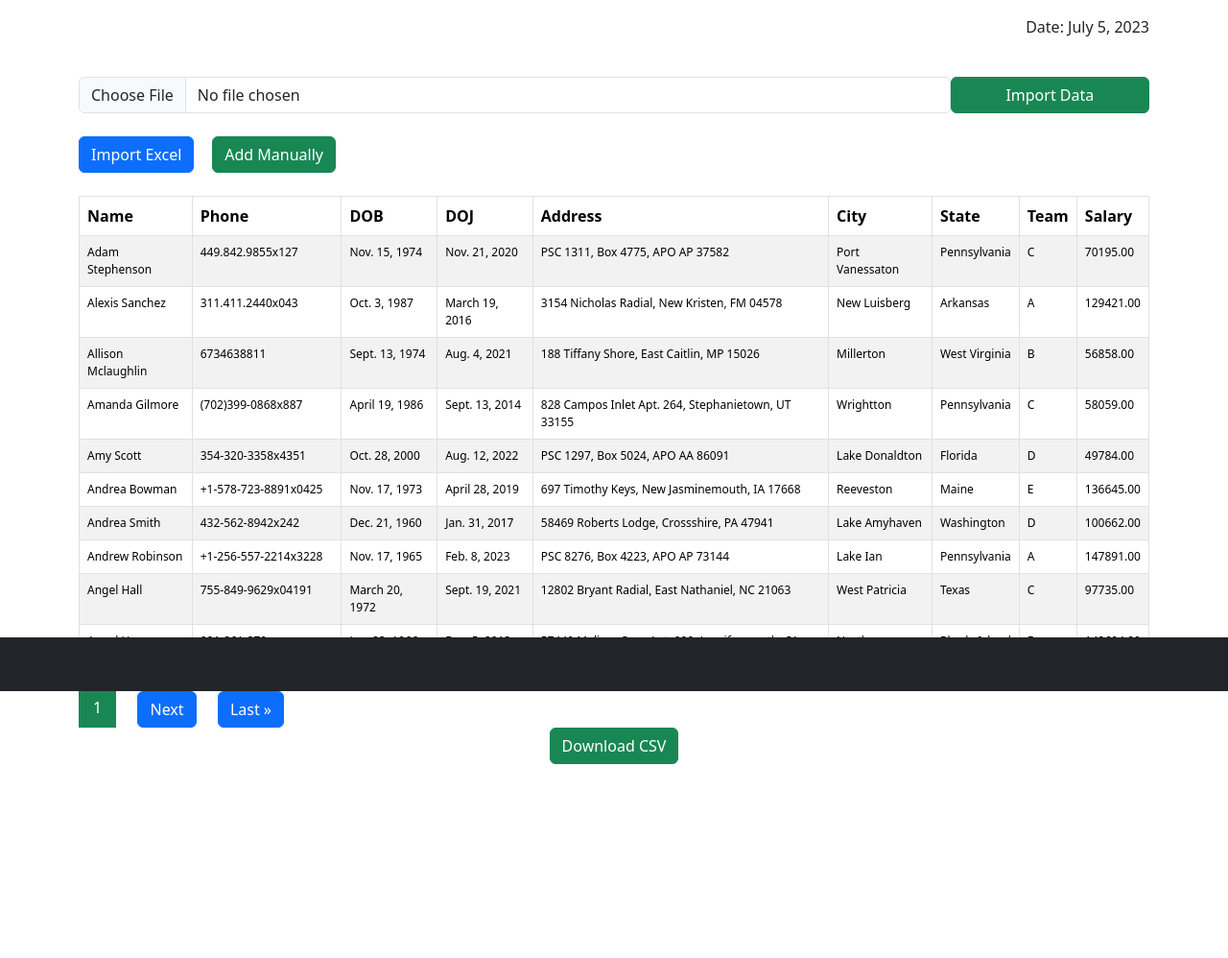
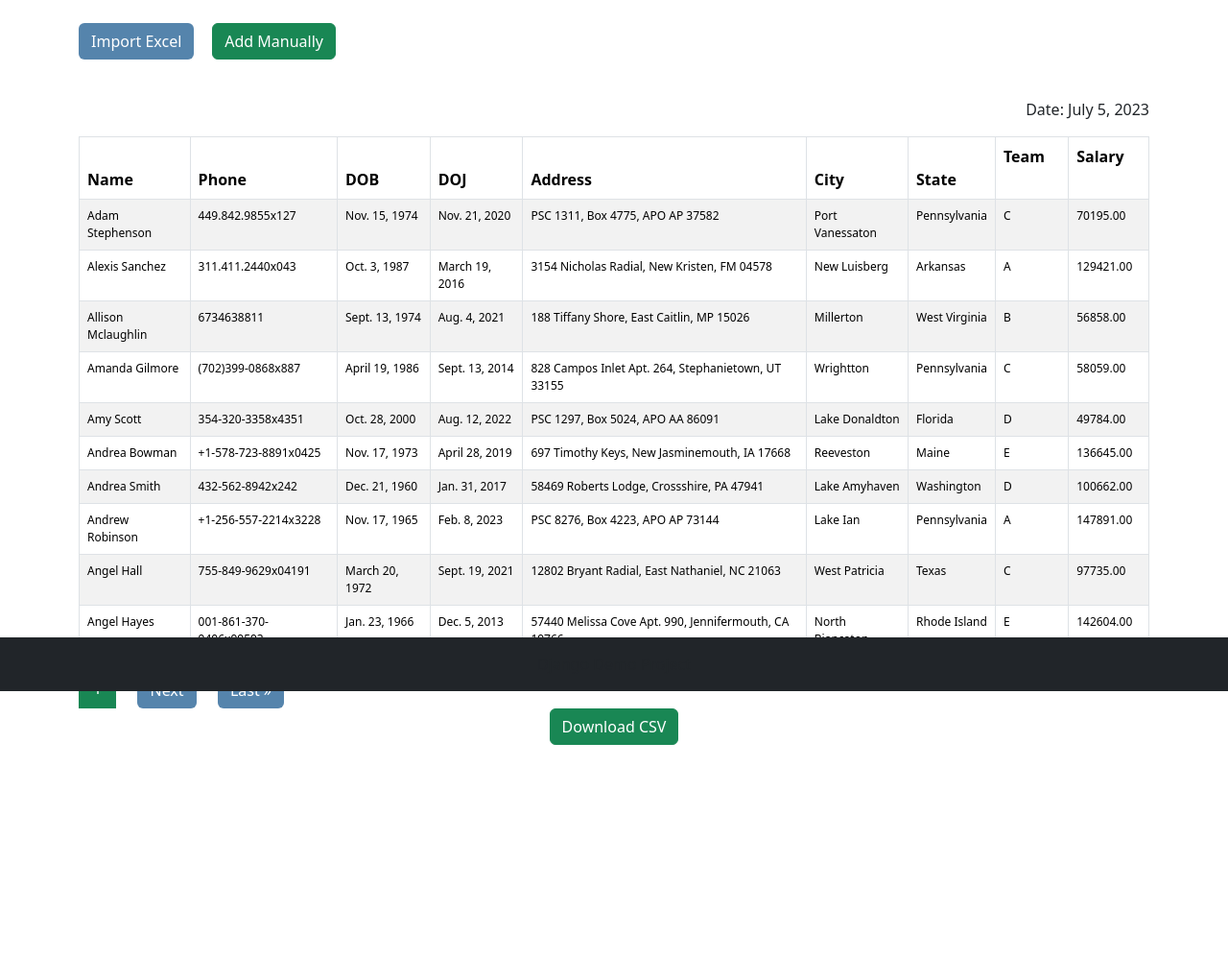
Before and after one commit to Neon2k2/Employee_directory, a Django app: page /?sort=name in a window 1280 px wide. Shown: the part 80-1078 px from the top of the page at 96% size. After the commit the page ends 856 px from the top, so only its background shows below. Run offline with Django 4.2, Linux system fonts and the light colour scheme; data comes from the database, SQL or seed files in the repository; both versions use the stored data as it was after the commit; some libraries are stand-ins or nearby versions.

Commit message:
added sorting and improved ui

```diff
--- a/Employee_details/settings.py
+++ b/Employee_details/settings.py
@@ -40,7 +40,7 @@ INSTALLED_APPS = [
     'django.contrib.staticfiles',
     'firstapp',
     'bootstrap5',
-    # 'pagination',
+    'fontawesome_5',
 ]
 
 MIDDLEWARE = [
--- a/firstapp/static/employees.js
+++ b/firstapp/static/employees.js
@@ -1,19 +1,22 @@
+
 document.addEventListener('DOMContentLoaded', function() {
+    debugger;
     const manualEntryBtn = document.getElementById('manualEntryBtn');
     const manualEntryForm = document.getElementById('manualEntryForm');
     const fileUploadBtn = document.getElementById('fileUploadBtn');
     const fileUploadForm = document.getElementById('fileUploadForm');
 
+    // Hide the fileUploadForm initially
+    fileUploadForm.style.display = 'none';
+
     manualEntryBtn.addEventListener('click', function() {
+        debugger;
         manualEntryForm.style.display = 'block';
-        fileUploadForm.style.display = 'none';
+        fileUploadForm.style.visibility = this.hidden;
     });
 
     fileUploadBtn.addEventListener('click', function() {
         manualEntryForm.style.display = 'none';
-        fileUploadForm.style.display = 'block';
+        fileUploadForm.style.visibility = true;
     });
-
-
-
 });
--- a/firstapp/templates/employees.html
+++ b/firstapp/templates/employees.html
@@ -11,10 +11,15 @@
 {% block content %}
 <div class="container">
     <div class="row">
+
+        <div class="col-md-8 mt-4">
+            <button id="fileUploadBtn" class="btn text-white"
+                style="margin-right: 2%; background-color: #5584AC;">Import Excel</button>
+            <button id="manualEntryBtn" class="btn btn-success">Add Manually</button>
+
+        </div>
         <div>
-            <div class="d-flex flex-row-reverse">
-                <p class="mt-3 text-dark">Date: {{ date }}</p>
-            </div>
+
             {% if messages %}
             <ul class="messages">
                 {% for message in messages %}
@@ -22,9 +27,7 @@
                 {% endfor %}
             </ul>
             {% endif %}
-
-
-            <form id="manualEntryForm" class="col-md-8 border p-4" method="POST" action="" style="display: none;">
+            <form id="manualEntryForm" class="mt-5 col-md-8 border p-4" method="POST" action="" style="display: none;">
                 {% csrf_token %}
                 {% if form.errors %}
                 <div class="alert alert-danger">
@@ -40,17 +43,26 @@
                 {% endif %}
 
                 {{ form.as_p }}
-                <button type="submit" name="employee_form_submit" class="btn btn-primary">Add New Employee</button>
+                <button type="submit" name="employee_form_submit" class="btn text-white"
+                    style="background-color: #5584AC;">Add New Employee</button>
             </form>
-            <form id="fileUploadForm" class='col-md-12 mt-4 d-flex justify-content-start' method="POST" action=""
-                enctype="multipart/form-data" style="display: none;">
+            <form id="UploadForm" class=" mt-5 col-md-12 border p-4" method="POST" action="" style="display: none;">
+
+                {% csrf_token %}
+
+                <input type="file" class="form-control" id="fileInput" name="files" accept=".xlsx">
+                <button type="submit" name="excel_form_submit" class="mt-3 btn btn-success text-center"
+                    style="width:250px;">Upload</button>
+            </form>
+            <!-- <form id="fileUploadForm" class='col-md-12 mt-4 d-flex justify-content-start' method="POST" action=""
+                enctype="multipart/form-data" >
                 {% csrf_token %}
 
                 <input type="file" class="form-control" id="fileInput" name="files" accept=".xlsx">
                 <button type="submit" name="excel_form_submit" class="btn btn-success text-center"
                     style="width:250px;">Import Data</button>
 
-            </form>
+            </form> -->
 
             {% if upload_success %}
             <p class="success-message">{{ upload_success }}</p>
@@ -60,28 +72,112 @@
             <p class="error-message">{{ upload_error }}</p>
             {% endif %}
         </div>
-        <div class="col-md-8 mt-4">
-            <button id="fileUploadBtn" class="btn btn-primary" style="margin-right: 2%;">Import Excel</button>
-            <button id="manualEntryBtn" class="btn btn-success">Add Manually</button>
-
-        </div>
     </div>
 </div>
 
 <div class="container mt-4" style="margin-bottom: 20%;">
+    <div class="d-flex flex-row-reverse">
+        <p class="mt-3 text-dark">Date: {{ date }}</p>
+    </div>
     <table class="table table-striped table-bordered">
+
         <thead class="text-light" style="background-color: #5584AC;">
             <tr>
-                <th>Name</th>
+                <th>
+                    Name
+                    <a href="?sort=name{% if sort == 'name' and order == 'asc' %}&order=desc{% endif %}"
+                        style="margin-left: 5%; text-decoration: none; color: white;">
+                        {% if sort == 'name' %}
+                        {% if order == 'asc' %}
+                        <span>&uarr;</span>
+                        {% else %}
+                        <span>&darr;</span>
+                        {% endif %}
+                        {% else %}
+                        <span>&darr;</span>
+                        {% endif %}
+                    </a>
+                </th>
                 <th>Phone</th>
                 <th>DOB</th>
-                <th>DOJ</th>
+                <th>
+                    DOJ
+                    <a href="?sort=doj{% if sort == 'doj' and order == 'asc' %}&order=desc{% endif %}"
+                        style="margin-left: 5%; text-decoration: none; color: white;">
+                        {% if sort == 'doj' %}
+                        {% if order == 'asc' %}
+                        <span>&uarr;</span>
+                        {% else %}
+                        <span>&darr;</span>
+                        {% endif %}
+                        {% else %}
+                        <span>&darr;</span>
+                        {% endif %}
+                    </a>
+                </th>
                 <th>Address</th>
-                <th>City</th>
-                <th>State</th>
-                <th>Team</th>
-                <th>Salary</th>
+                <th>
+                    City
+                    <a href="?sort=city{% if sort == 'city' and order == 'asc' %}&order=desc{% endif %}"
+                        style="margin-left: 5%; text-decoration: none; color: white;">
+                        {% if sort == 'city' %}
+                        {% if order == 'asc' %}
+                        <span>&uarr;</span>
+                        {% else %}
+                        <span>&darr;</span>
+                        {% endif %}
+                        {% else %}
+                        <span>&darr;</span>
+                        {% endif %}
+                    </a>
+                </th>
+                <th>
+                    State
+                    <a href="?sort=state{% if sort == 'state' and order == 'asc' %}&order=desc{% endif %}"
+                        style="margin-left: 5%; text-decoration: none; color: white;">
+                        {% if sort == 'state' %}
+                        {% if order == 'asc' %}
+                        <span>&uarr;</span>
+                        {% else %}
+                        <span>&darr;</span>
+                        {% endif %}
+                        {% else %}
+                        <span>&darr;</span>
+                        {% endif %}
+                    </a>
+                </th>
+                <th>
+                    Team
+                    <a href="?sort=team{% if sort == 'team' and order == 'asc' %}&order=desc{% endif %}"
+                        style="margin-left: 5%; text-decoration: none; color: white;">
+                        {% if sort == 'team' %}
+                        {% if order == 'asc' %}
+                        <span>&uarr;</span>
+                        {% else %}
+                        <span>&darr;</span>
+                        {% endif %}
+                        {% else %}
+                        <span>&darr;</span>
+                        {% endif %}
+                    </a>
+                </th>
+                <th>
+                    Salary
+                    <a href="?sort=salary{% if sort == 'salary' and order == 'asc' %}&order=desc{% endif %}"
+                        style="margin-left: 5%; text-decoration: none; color: white;">
+                        {% if sort == 'salary' %}
+                        {% if order == 'asc' %}
+                        <span>&uarr;</span>
+                        {% else %}
+                        <span>&darr;</span>
+                        {% endif %}
+                        {% else %}
+                        <span>&darr;</span>
+                        {% endif %}
+                    </a>
+                </th>
             </tr>
+
         </thead>
         <tbody class="thead-light">
             {% for employee in page_obj %}
@@ -102,15 +198,18 @@
     <div class="text-center">
         <div class="pagination">
             {% if page_obj.has_previous %}
-                <a href="?page=1" class="btn btn-primary">&laquo; First</a>
-                <a href="?page={{ page_obj.previous_page_number }}" class="btn btn-primary" style="margin-right: 2%; margin-left: 2%;">Previous</a>
+            <a href="?page=1" class="btn text-white" style="background-color: #5584AC;">&laquo; First</a>
+            <a href="?page={{ page_obj.previous_page_number }}" class="btn text-white"
+                style="background-color: #5584AC; margin-right: 2%; margin-left: 2%;">Previous</a>
             {% endif %}
             <div class="current-page-box bg-success" style="padding: 5px 15px; display: inline-block;">
                 <span class="current-page text-white" style="margin-left: 1% 2% 2%;">{{ page_obj.number }}</span>
             </div>
             {% if page_obj.has_next %}
-                <a href="?page={{ page_obj.next_page_number }}" class="btn btn-primary" style="margin-right: 2%; margin-left: 2%;">Next</a>
-                <a href="?page={{ page_obj.paginator.num_pages }}" class="btn btn-primary">Last &raquo;</a>
+            <a href="?page={{ page_obj.next_page_number }}" class="btn text-white"
+                style=" background-color: #5584AC; margin-right: 2%; margin-left: 2%;">Next</a>
+            <a href="?page={{ page_obj.paginator.num_pages }}" class="btn text-white"
+                style="background-color: #5584AC;">Last &raquo;</a>
             {% endif %}
         </div>
         <a href="{% url 'download_employees' %}?format=csv" class="btn btn-success">Download CSV</a>
--- a/firstapp/views.py
+++ b/firstapp/views.py
@@ -13,7 +13,6 @@ import io
 from django.conf import settings
 from django.contrib import messages
 from django.core.paginator import Paginator
-
 
 class DownloadEmployeesView(View):
     def get(self, request):
@@ -55,21 +54,31 @@ class EmployeeListView(View):
         form = EmployeeForm()
         employees = Employee.objects.all()
         sort = request.GET.get('sort')
-
-        # Apply sorting logic based on the sorting parameter
+        order = request.GET.get('order')
         if sort == 'name':
             employees = employees.order_by('name')
         elif sort == 'doj':
             employees = employees.order_by('doj')
+        elif sort == 'city':
+            employees = employees.order_by('city')
+        elif sort == 'state':
+            employees = employees.order_by('state')
+        elif sort == 'team':
+            employees = employees.order_by('team')
         elif sort == 'salary':
             employees = employees.order_by('salary')
+
+        if sort and order == 'desc':
+            employees = employees.reverse()
+        else:
+            order = 'asc'
 
         paginator = Paginator(employees, per_page=settings.PAGINATION_PER_PAGE)
         page_number = request.GET.get('page')
         page_obj = paginator.get_page(page_number)
+        CurrentDate = datetime.now().date()
+        return render(request, 'employees.html', {'form': form, 'page_obj': page_obj, 'date': CurrentDate, 'sort': sort, 'order': order})
 
-        CurrentDate = datetime.now().date()
-        return render(request, 'employees.html', {'form': form, 'page_obj': page_obj, 'sort': sort, 'date': CurrentDate})
 
     def post(self, request):
         if 'employee_form_submit' in request.POST:
@@ -128,6 +137,7 @@ class EmployeeListView(View):
                     # Redirect to employee list page with the error message
                     return redirect(reverse('employee_list'))
 
+
             messages.success(request, 'Excel File uploaded successfully')
             return redirect(reverse('employee_list'))
 
--- a/template/base.html
+++ b/template/base.html
@@ -8,7 +8,6 @@
   <meta name="viewport" content="width=device-width, initial-scale=1.0" />
   {% load bootstrap5 %}
   {% bootstrap_css %}
-
   <link rel="preconnect" href="https://fonts.googleapis.com">
   <link rel="preconnect" href="https://fonts.gstatic.com" crossorigin>
   <link href="https://fonts.googleapis.com/css2?family=Anton&display=swap" rel="stylesheet">
@@ -40,6 +39,34 @@
     <div class="container container-fluid text-center">
       <p class="text-muted mb-0">Django Demo Project</p>
     </div>
+
+    <script>
+      debugger;
+
+      document.addEventListener('DOMContentLoaded', function() {
+
+          const manualEntryBtn = document.getElementById('manualEntryBtn');
+          const manualEntryForm = document.getElementById('manualEntryForm');
+          const fileUploadBtn = document.getElementById('fileUploadBtn');
+          const fileUploadForm = document.getElementById('fileUploadForm');
+          const UploadForm = document.getElementById('UploadForm');
+
+          // Hide the fileUploadForm initially
+          UploadForm.style.display = 'none';
+
+          manualEntryBtn.addEventListener('click', function() {
+            debugger;
+            manualEntryForm.style.display = 'block';
+            UploadForm.style.display = 'none';
+          });
+
+          fileUploadBtn.addEventListener('click', function() {
+            debugger;
+              manualEntryForm.style.display = 'none';
+              UploadForm.style.display = 'block';
+          });
+      });
+      </script>
   </footer>
 
 
```
Also changed, not shown: db.sqlite3.
